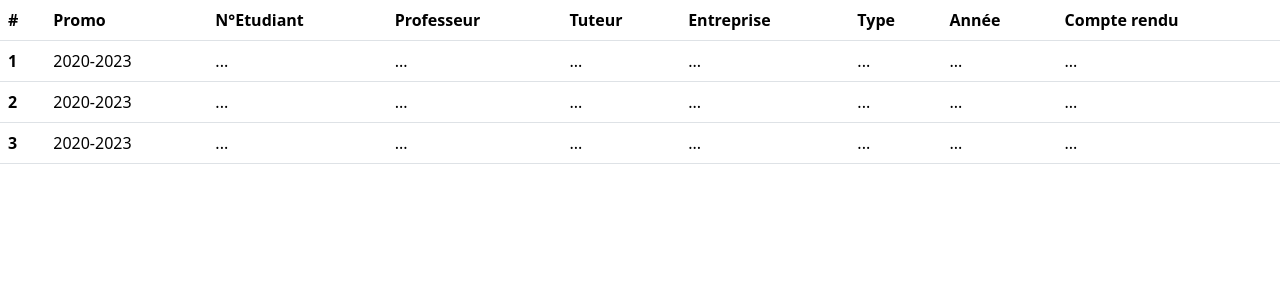
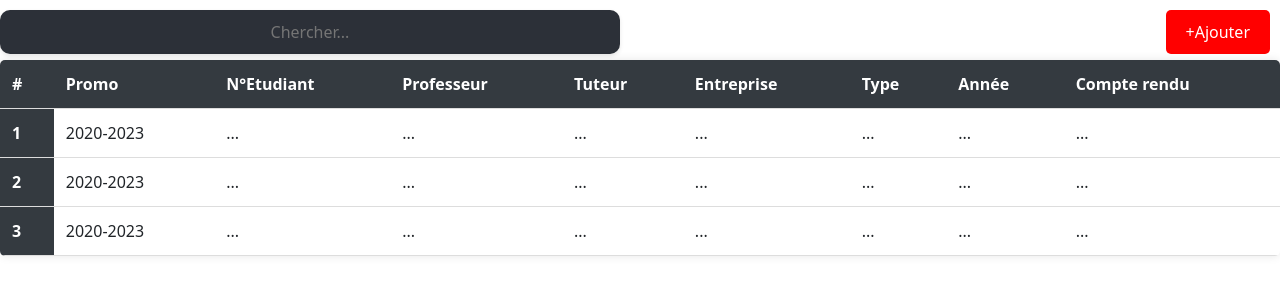
Before and after one commit to anasaadi02/Projet_SI, a React (Vite) app in the folder React_si/frontend/: page / in a window 1280 px wide. Shown: the top 300 px of the page. Built offline with nearby package versions, Linux system fonts and the light colour scheme.

Commit message:
pages linked + css

```diff
--- /dev/null
+++ b/React_si/frontend/src/App.jsx
@@ -0,0 +1,18 @@
+import React from 'react';
+import { BrowserRouter as Router, Route, Routes } from 'react-router-dom';
+import List from "./components/List";
+import AddInternship from './components/AddInternship';
+
+
+function App() {
+  return (
+    <Router>
+      <Routes>
+        <Route path="/" element={<List/>} />
+        <Route path="/add-internship" element={<AddInternship/>} />
+      </Routes>
+    </Router>
+  );
+}
+
+export default App;
--- a/React_si/frontend/src/App.tsx
+++ /dev/null
@@ -1,7 +0,0 @@
-import List from "./components/List";
-
-function App() {
-  return <div><List/></div>
-}
-
-export default App;
--- a/React_si/frontend/src/components/List.tsx
+++ b/React_si/frontend/src/components/List.jsx
@@ -1,6 +1,18 @@
+import React from "react";
+import '../styles/style.css';
+import { Link } from 'react-router-dom'
+
 function List() {
   return (
-    <table className="table">
+    <div className="list-container">
+      <div className="search-bar">
+        {/* Your search bar component goes here */}
+        <input type="text" placeholder="Chercher..." />
+      </div>
+      <Link to="/add-internship">  {/* Link to navigate to the AddInternship page */}
+        <button className="add-button">+Ajouter</button>
+      </Link>
+    <table>
       <thead>
         <tr>
           <th scope="col">#</th>
@@ -50,6 +62,7 @@ function List() {
         </tr>
       </tbody>
     </table>
+    </div>
   );
 }
 
--- a/React_si/frontend/src/main.tsx
+++ b/React_si/frontend/src/main.tsx
@@ -1,6 +1,6 @@
 import React from 'react'
 import ReactDOM from 'react-dom/client'
-import App from './App.tsx'
+import App from './App.jsx'
 import 'bootstrap/dist/css/bootstrap.css'
 
 ReactDOM.createRoot(document.getElementById('root')!).render(
--- /dev/null
+++ b/React_si/frontend/src/styles/style.css
@@ -0,0 +1,70 @@
+/* style.css */
+
+.list-container {
+    margin-top: 10px;
+    text-align: center;
+}
+
+.search-bar {
+    margin-bottom: 20px;
+    width: 50%;
+    text-align: left; /* Align text to the left within the input field */
+}
+
+.search-bar input {
+    width: calc(100% - 20px); /* Make the input field wider, considering padding */
+    border-radius: 10px;
+    background-color: #2c3038; /* Change the background color of the input field */
+    color: white;
+    padding: 10px;
+    border: none;
+    text-align: center;
+    box-shadow: 0 2px 4px rgba(0, 0, 0, 0.1); /* Add a subtle box shadow */
+}
+
+table {
+    width: 100%;
+    border-collapse: collapse;
+    margin-top: 10px;
+    position: absolute;
+    top: 50px;
+    border-radius: 5px; /* Adjust the border-radius value as needed */
+    overflow: hidden; /* Ensures rounded corners are visible */
+    box-shadow: 0 0 10px rgba(0, 0, 0, 0.1);
+}
+
+table th, table td {
+    padding: 12px;
+    text-align: left;
+    border-bottom: 1px solid #ddd;
+}
+
+table th {
+    background-color: #343a40; /* Dark background color for header */
+    color: white;
+}
+
+table tbody tr:hover {
+    background-color: #f5f5f5; /* Light background color on hover */
+}
+
+.dark {
+    background-color: black !important;
+    color: white;
+}
+
+.add-button {
+    background-color: red;
+    color: white;
+    padding: 10px 20px;
+    border: none;
+    border-radius: 5px;
+    cursor: pointer;
+    position: absolute;
+    top: 10px;
+    right: 10px;
+}
+
+.add-button:hover {
+    background-color: darkred;
+}
```
Also changed, not shown: React_si/frontend/package.json (+7 -2 lines), React_si/frontend/src/components/AddInternship.jsx (renamed from React_si/frontend/src/AddInternship.jsx), 1 other file (tests, documents, lock files or other folders).
